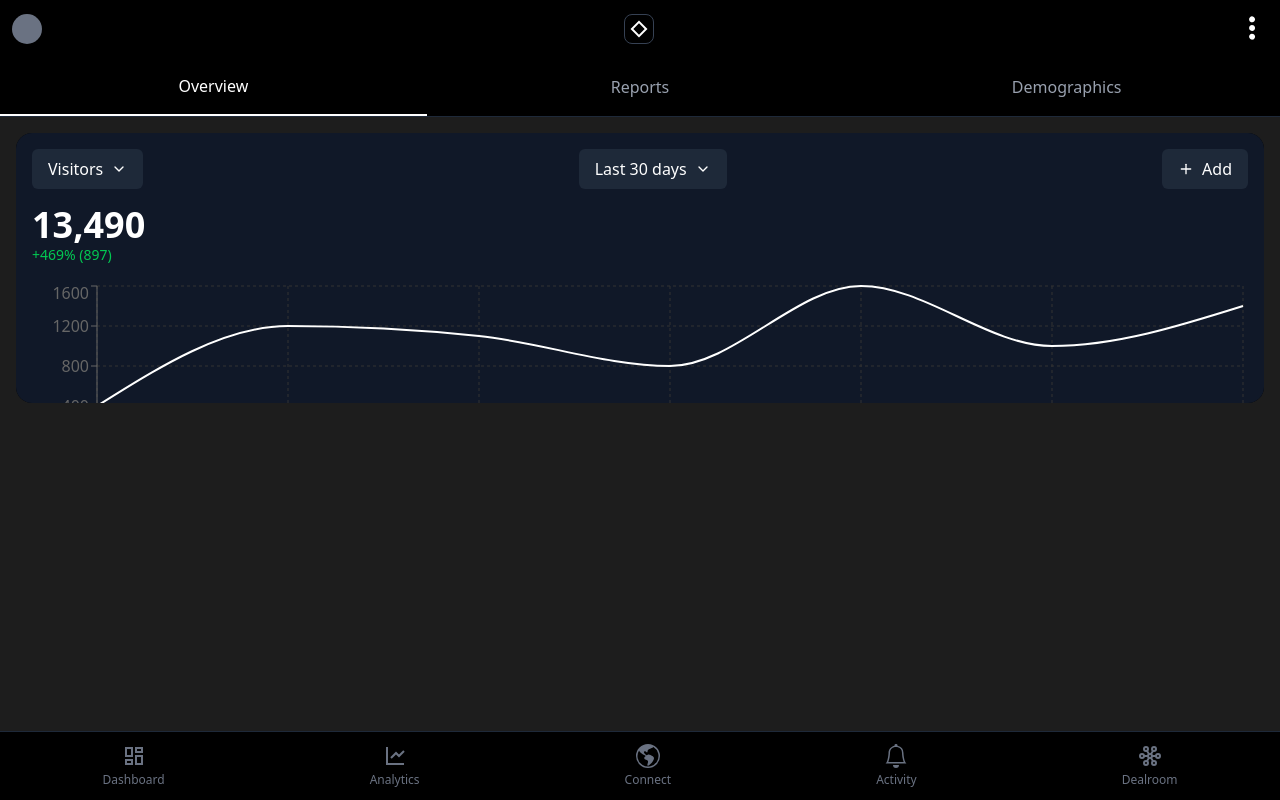
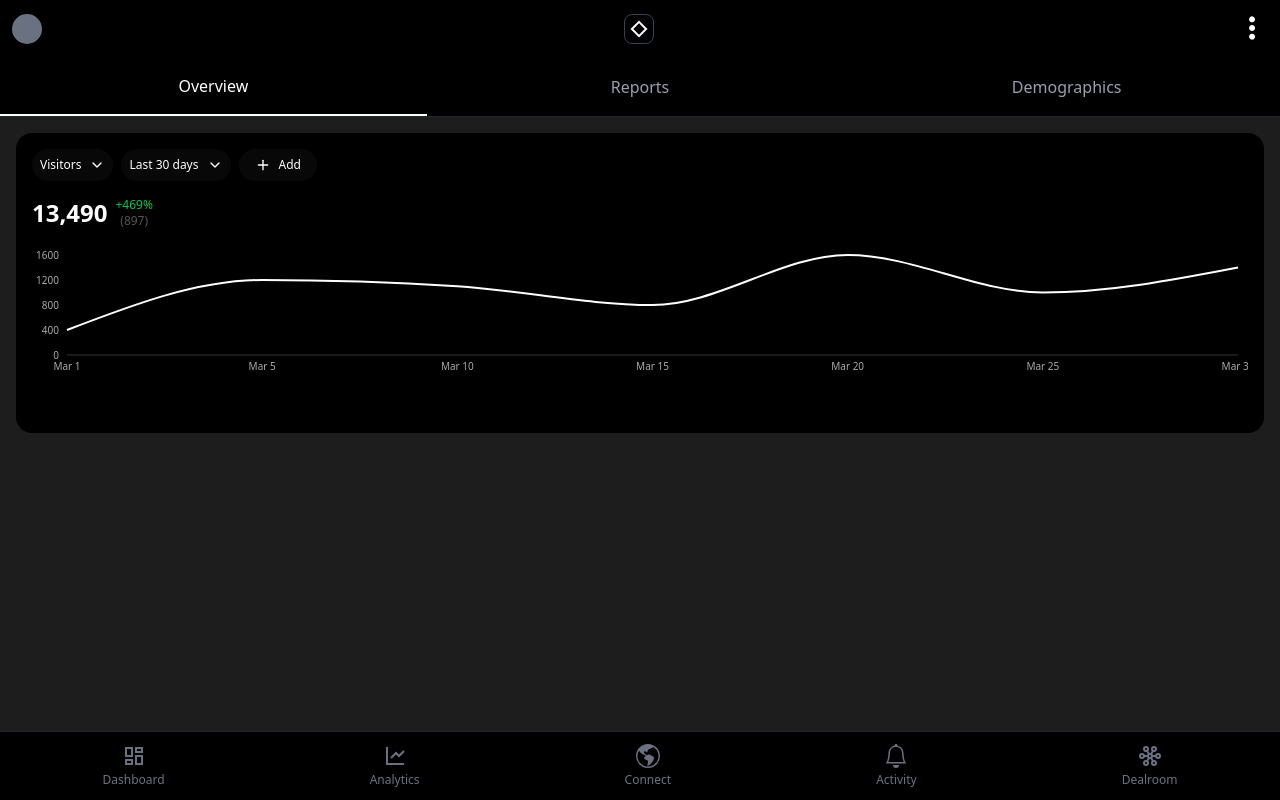
Before and after one commit to ravichandrapalla/vertxLabss, a React (Vite) app: page / in a window 1280 px wide. Built offline with nearby package versions, Linux system fonts and the light colour scheme.

Commit message:
perfeced metrics and visitors card with comparisions

```diff
--- a/src/components/graphs/VisitorsGraphCard.jsx
+++ b/src/components/graphs/VisitorsGraphCard.jsx
@@ -1,121 +1,175 @@
-// const VisitorsCard = ({
-//   metricOptions,
-//   metricType,
-//   setMetricType,
-//   metricDropdownOpen,
-//   setMetricDropdownOpen,
-//   timeOptions,
-//   setTimeRange,
-//   timeRange,
-//   timeDropdownOpen,
-//   setTimeDropdownOpen,
-//   setAddDropdownOpen,
-//   addDropdownOpen
+import React from "react";
+import { LineChart, Line, XAxis, ResponsiveContainer, YAxis } from "recharts";
+import { Plus } from "lucide-react";
+import Dropdown from "../ui/Dropdown";
 
-// }) => {
-//   return (
-//     <div className="flex gap-6 mb-8">
-//       {/* Metrics Chart */}
-//       <div className="flex-1 bg-gray-900 rounded-lg p-4">
-//         <div className="flex justify-between mb-4">
-//           <Dropdown
-//             label="Metric Type"
-//             options={metricOptions}
-//             selected={metricOptions.find((o) => o.value === metricType)?.label}
-//             onChange={setMetricType}
-//             isOpen={metricDropdownOpen}
-//             onToggle={() => setMetricDropdownOpen(!metricDropdownOpen)}
-//           />
+const VisiorsGraphCard = ({
+  metricType,
+  timeRange,
+  metricOptions,
+  timeOptions,
+  addOptions,
+  showComparison,
+  comparisonMetric,
+  currentMetricData,
+  currentComparisonData,
+  mockData,
+  primaryColor,
+  secondaryColor,
+  metricDropdownOpen,
+  setMetricDropdownOpen,
+  timeDropdownOpen,
+  setTimeDropdownOpen,
+  addDropdownOpen,
+  setAddDropdownOpen,
+  handleAddComparison,
+  removeComparison,
+  setMetricType,
+  setTimeRange,
+}) => {
+  return (
+    <div className="flex-1 rounded-lg p-4">
+      {/* Dropdowns */}
+      <div className="flex mb-4">
+        <Dropdown
+          label="Metric Type"
+          options={metricOptions}
+          selected={metricOptions.find((o) => o.value === metricType)?.label}
+          onChange={setMetricType}
+          isOpen={metricDropdownOpen}
+          onToggle={() => setMetricDropdownOpen(!metricDropdownOpen)}
+        />
 
-//           <Dropdown
-//             label="Time Range"
-//             options={timeOptions}
-//             selected={timeOptions.find((o) => o.value === timeRange)?.label}
-//             onChange={setTimeRange}
-//             isOpen={timeDropdownOpen}
-//             onToggle={() => setTimeDropdownOpen(!timeDropdownOpen)}
-//           />
+        <Dropdown
+          label="Time Range"
+          options={timeOptions}
+          selected={timeOptions.find((o) => o.value === timeRange)?.label}
+          onChange={setTimeRange}
+          isOpen={timeDropdownOpen}
+          onToggle={() => setTimeDropdownOpen(!timeDropdownOpen)}
+        />
 
-//           <div className="relative">
-//             <button
-//               onClick={() => setAddDropdownOpen(!addDropdownOpen)}
-//               className="flex items-center gap-2 px-4 py-2 bg-gray-800 text-white rounded-md"
-//             >
-//               <Plus size={16} />
-//               <span>Add</span>
-//             </button>
+        <div className="relative">
+          <button
+            onClick={() => setAddDropdownOpen(!addDropdownOpen)}
+            className="flex items-center gap-2 px-4 py-2 bg-[#080808] border-[#1D1D1D] text-white text-xs rounded-2xl"
+          >
+            <Plus size={16} />
+            <span>Add</span>
+          </button>
 
-//             {addDropdownOpen && (
-//               <div className="absolute right-0 z-10 mt-1 w-48 bg-gray-800 rounded-md shadow-lg">
-//                 <div className="py-1 px-2 text-sm text-gray-400">
-//                   Add comparison:
-//                 </div>
-//                 {addOptions.map((option) => (
-//                   <button
-//                     key={option.value}
-//                     className="block w-full text-left px-4 py-2 text-white hover:bg-gray-700"
-//                     onClick={() => {
-//                       handleAddComparison(option.value);
-//                       setAddDropdownOpen(false);
-//                     }}
-//                   >
-//                     {option.label}
-//                   </button>
-//                 ))}
-//                 {showComparison && (
-//                   <>
-//                     <div className="border-t border-gray-700 my-1"></div>
-//                     <button
-//                       className="block w-full text-left px-4 py-2 text-red-400 hover:bg-gray-700"
-//                       onClick={() => {
-//                         removeComparison();
-//                         setAddDropdownOpen(false);
-//                       }}
-//                     >
-//                       Remove Comparison
-//                     </button>
-//                   </>
-//                 )}
-//               </div>
-//             )}
-//           </div>
-//         </div>
+          {addDropdownOpen && (
+            <div className="absolute right-0 z-10 mt-1 w-48 bg-[#1D1D1D] rounded-md shadow-lg">
+              <div className="py-1 px-2 text-sm text-gray-400">
+                Add comparison:
+              </div>
+              {addOptions.map((option) => (
+                <button
+                  key={option.value}
+                  className="block w-full text-left px-4 py-2 text-white hover:bg-gray-700"
+                  onClick={() => {
+                    handleAddComparison(option.value);
+                    setAddDropdownOpen(false);
+                  }}
+                >
+                  {option.label}
+                </button>
+              ))}
+              {showComparison && (
+                <>
+                  <div className="border-t border-gray-700 my-1"></div>
+                  <button
+                    className="block w-full text-left px-4 py-2 text-red-400 hover:bg-gray-700"
+                    onClick={() => {
+                      removeComparison();
+                      setAddDropdownOpen(false);
+                    }}
+                  >
+                    Remove Comparison
+                  </button>
+                </>
+              )}
+            </div>
+          )}
+        </div>
+      </div>
 
-//         <div className="flex items-center gap-8 mb-4">
-//           <div>
-//             <div className="text-4xl font-bold" style={{ color: primaryColor }}>
-//               {mockData[metricType].total.toLocaleString()}
-//             </div>
-//             <div className="text-green-500 text-sm">
-//               {mockData[metricType].growth} {mockData[metricType].valueChange}
-//             </div>
-//           </div>
+      {/* Total and Comparison Metrics */}
+      <div className="flex items-center gap-8 mb-4">
+        <div className="flex items-center">
+          <div className="text-2xl font-bold" style={{ color: primaryColor }}>
+            {mockData[metricType].total.toLocaleString()}
+          </div>
+          <div className="flex flex-col items-center text-green-500 text-xs ml-2">
+            <span>{mockData[metricType].growth}</span>
+            <span className="text-[#555555]">
+              {mockData[metricType].valueChange}
+            </span>
+          </div>
+        </div>
 
-//           {showComparison && comparisonMetric && (
-//             <div>
-//               <div
-//                 className="text-4xl font-bold"
-//                 style={{ color: secondaryColor }}
-//               >
-//                 {mockData[comparisonMetric].total.toLocaleString()}
-//               </div>
-//               <div className="text-green-500 text-sm">
-//                 {mockData[comparisonMetric].growth}{" "}
-//                 {mockData[comparisonMetric].valueChange}
-//               </div>
-//             </div>
-//           )}
-//         </div>
+        {showComparison && comparisonMetric && (
+          <div>
+            <div
+              className="text-4xl font-bold"
+              style={{ color: secondaryColor }}
+            >
+              {mockData[comparisonMetric].total.toLocaleString()}
+            </div>
+            <div className="text-green-500 text-sm">
+              {mockData[comparisonMetric].growth}{" "}
+              {mockData[comparisonMetric].valueChange}
+            </div>
+          </div>
+        )}
+      </div>
 
-//         <MetricsChart
-//           data={currentMetricData}
-//           comparisonData={showComparison ? currentComparisonData : null}
-//           primaryColor={primaryColor}
-//           secondaryColor={secondaryColor}
-//         />
-//       </div>
-//     </div>
-//   );
-// };
+      {/* Line Chart */}
+      <div className="mb-2">
+        <ResponsiveContainer width="100%" height={150}>
+          <LineChart
+            data={currentMetricData}
+            margin={{ top: 10, right: 10, bottom: 10, left: -25 }}
+          >
+            <XAxis
+              dataKey="date"
+              stroke="#888"
+              tick={{ fontSize: 10, fill: "#aaa" }}
+              axisLine={{ stroke: "#333" }}
+              tickLine={false}
+              interval={0}
+            />
+            <YAxis
+              stroke="#888"
+              tick={{ fontSize: 10, fill: "#aaa" }}
+              axisLine={false}
+              tickLine={false}
+              tickCount={Math.ceil(5)} // Optional if you want control
+              domain={[0, "auto"]}
+              interval="preserveStartEnd"
+            />
+            <Line
+              type="monotone"
+              dataKey="value"
+              stroke={primaryColor}
+              strokeWidth={2}
+              dot={false}
+            />
+            {showComparison && (
+              <Line
+                type="monotone"
+                dataKey="value"
+                data={currentComparisonData}
+                stroke={secondaryColor}
+                strokeWidth={2}
+                dot={false}
+              />
+            )}
+          </LineChart>
+        </ResponsiveContainer>
+      </div>
+    </div>
+  );
+};
 
-// export default VisitorsCard;
+export default VisiorsGraphCard;
--- a/src/components/ui/Dropdown.jsx
+++ b/src/components/ui/Dropdown.jsx
@@ -10,10 +10,10 @@ const Dropdown = ({
   className = "",
 }) => {
   return (
-    <div className={`relative ${className}`}>
+    <div className={`relative ${className} mr-2`}>
       <button
         onClick={onToggle}
-        className="flex items-center gap-2 px-4 py-2 bg-gray-800 text-white rounded-md"
+        className="flex items-center justify-start gap-2 px-2 py-2 bg-[#080808] text-white text-xs rounded-2xl"
       >
         <span>{selected || label}</span>
         <ChevronDown
@@ -23,11 +23,11 @@ const Dropdown = ({
       </button>
 
       {isOpen && (
-        <div className="absolute z-10 mt-1 w-48 bg-gray-800 rounded-md shadow-lg">
+        <div className="absolute z-10 mt-1 w-48 bg-[#1D1D1D] rounded-2xl shadow-lg">
           {options.map((option) => (
             <button
               key={option.value}
-              className="block w-full text-left px-4 py-2 text-white hover:bg-gray-700"
+              className="block w-full text-left px-4 py-2 hover:bg-gray-700  "
               onClick={() => {
                 onChange(option.value);
                 onToggle();
--- a/src/pages/MainPage.jsx
+++ b/src/pages/MainPage.jsx
@@ -11,6 +11,7 @@ import {
 } from "recharts";
 import { ChevronDown, Plus } from "lucide-react";
 import MetricsChart from "../components/graphs/MatricsChart";
+import VisiorsGraphCard from "../components/graphs/VisitorsGraphCard";
 
 const mockData = {
   visitors: {
@@ -381,142 +382,34 @@ const MainPage = () => {
     { label: "Impressions", value: "impressions" },
   ];
   return (
+    //Visiors card jsx
     <>
       <div className="flex flex-col h-screen w-screen bg-[#1D1D1D] text-white p-4">
-        <div className="h-[270px] max-h-[270px] bg-black rounded-2xl overflow-hidden">
-          {" "}
-          <div className="flex-1 bg-gray-900 rounded-lg p-4">
-            <div className="flex justify-between mb-4">
-              <Dropdown
-                label="Metric Type"
-                options={metricOptions}
-                selected={
-                  metricOptions.find((o) => o.value === metricType)?.label
-                }
-                onChange={setMetricType}
-                isOpen={metricDropdownOpen}
-                onToggle={() => setMetricDropdownOpen(!metricDropdownOpen)}
-              />
-
-              <Dropdown
-                label="Time Range"
-                options={timeOptions}
-                selected={timeOptions.find((o) => o.value === timeRange)?.label}
-                onChange={setTimeRange}
-                isOpen={timeDropdownOpen}
-                onToggle={() => setTimeDropdownOpen(!timeDropdownOpen)}
-              />
-
-              <div className="relative">
-                <button
-                  onClick={() => setAddDropdownOpen(!addDropdownOpen)}
-                  className="flex items-center gap-2 px-4 py-2 bg-gray-800 text-white rounded-md"
-                >
-                  <Plus size={16} />
-                  <span>Add</span>
-                </button>
-
-                {addDropdownOpen && (
-                  <div className="absolute right-0 z-10 mt-1 w-48 bg-gray-800 rounded-md shadow-lg">
-                    <div className="py-1 px-2 text-sm text-gray-400">
-                      Add comparison:
-                    </div>
-                    {addOptions.map((option) => (
-                      <button
-                        key={option.value}
-                        className="block w-full text-left px-4 py-2 text-white hover:bg-gray-700"
-                        onClick={() => {
-                          handleAddComparison(option.value);
-                          setAddDropdownOpen(false);
-                        }}
-                      >
-                        {option.label}
-                      </button>
-                    ))}
-                    {showComparison && (
-                      <>
-                        <div className="border-t border-gray-700 my-1"></div>
-                        <button
-                          className="block w-full text-left px-4 py-2 text-red-400 hover:bg-gray-700"
-                          onClick={() => {
-                            removeComparison();
-                            setAddDropdownOpen(false);
-                          }}
-                        >
-                          Remove Comparison
-                        </button>
-                      </>
-                    )}
-                  </div>
-                )}
-              </div>
-            </div>
-
-            <div className="flex items-center gap-8 mb-4">
-              <div>
-                <div
-                  className="text-4xl font-bold"
-                  style={{ color: primaryColor }}
-                >
-                  {mockData[metricType].total.toLocaleString()}
-                </div>
-                <div className="text-green-500 text-sm">
-                  {mockData[metricType].growth}{" "}
-                  {mockData[metricType].valueChange}
-                </div>
-              </div>
-
-              {showComparison && comparisonMetric && (
-                <div>
-                  <div
-                    className="text-4xl font-bold"
-                    style={{ color: secondaryColor }}
-                  >
-                    {mockData[comparisonMetric].total.toLocaleString()}
-                  </div>
-                  <div className="text-green-500 text-sm">
-                    {mockData[comparisonMetric].growth}{" "}
-                    {mockData[comparisonMetric].valueChange}
-                  </div>
-                </div>
-              )}
-            </div>
-
-            <ResponsiveContainer width="100%" height={200}>
-              <LineChart>
-                <CartesianGrid strokeDasharray="3 3" stroke="#333" />
-                <XAxis dataKey="date" stroke="#666" />
-                <YAxis stroke="#666" />
-                <Tooltip
-                  contentStyle={{
-                    backgroundColor: "#222",
-                    borderColor: "#444",
-                  }}
-                  itemStyle={{ color: "#fff" }}
-                />
-                <Line
-                  data={currentMetricData}
-                  type="monotone"
-                  dataKey="value"
-                  stroke={primaryColor}
-                  dot={false}
-                  strokeWidth={2}
-                  name="Primary Metric"
-                />
-                {showComparison && (
-                  <Line
-                    data={currentComparisonData}
-                    type="monotone"
-                    dataKey="value"
-                    stroke={secondaryColor}
-                    dot={false}
-                    strokeWidth={2}
-                    name="Comparison Metric"
-                  />
-                )}
-              </LineChart>
-            </ResponsiveContainer>
-          </div>
+        <div className="h-[300px] max-h-[300px] rounded-2xl overflow-hidden bg-[#000000] ">
+          <VisiorsGraphCard
+            metricType={metricType}
+            setMetricType={setMetricType}
+            timeRange={timeRange}
+            setTimeRange={setTimeRange}
+            metricOptions={metricOptions}
+            timeOptions={timeOptions}
+            addOptions={addOptions}
+            showComparison={showComparison}
+            comparisonMetric={comparisonMetric}
+            currentMetricData={currentMetricData}
+            currentComparisonData={currentComparisonData}
+            mockData={mockData}
+            primaryColor={primaryColor}
+            secondaryColor={secondaryColor}
+            metricDropdownOpen={metricDropdownOpen}
+            setMetricDropdownOpen={setMetricDropdownOpen}
+            timeDropdownOpen={timeDropdownOpen}
+            setTimeDropdownOpen={setTimeDropdownOpen}
+            addDropdownOpen={addDropdownOpen}
+            setAddDropdownOpen={setAddDropdownOpen}
+            handleAddComparison={handleAddComparison}
+            removeComparison={removeComparison}
+          />
         </div>
       </div>
     </>
```
